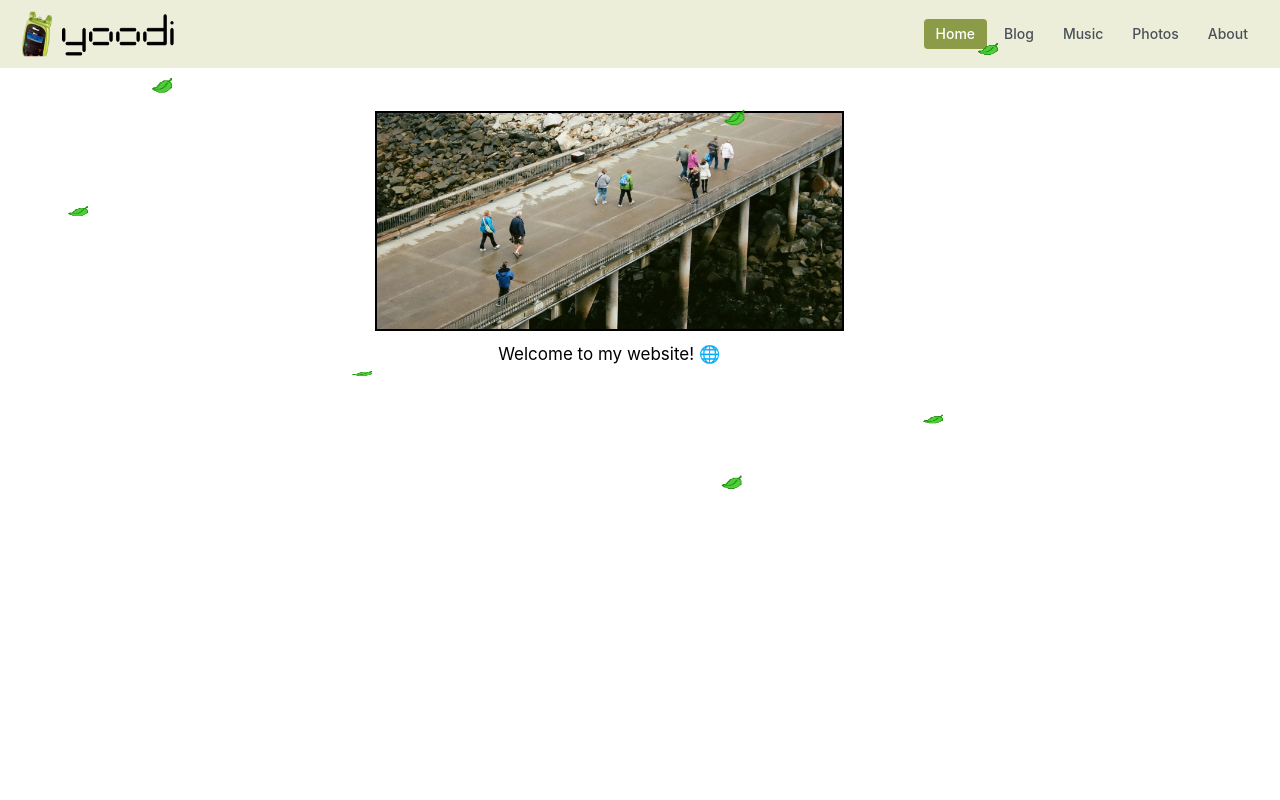
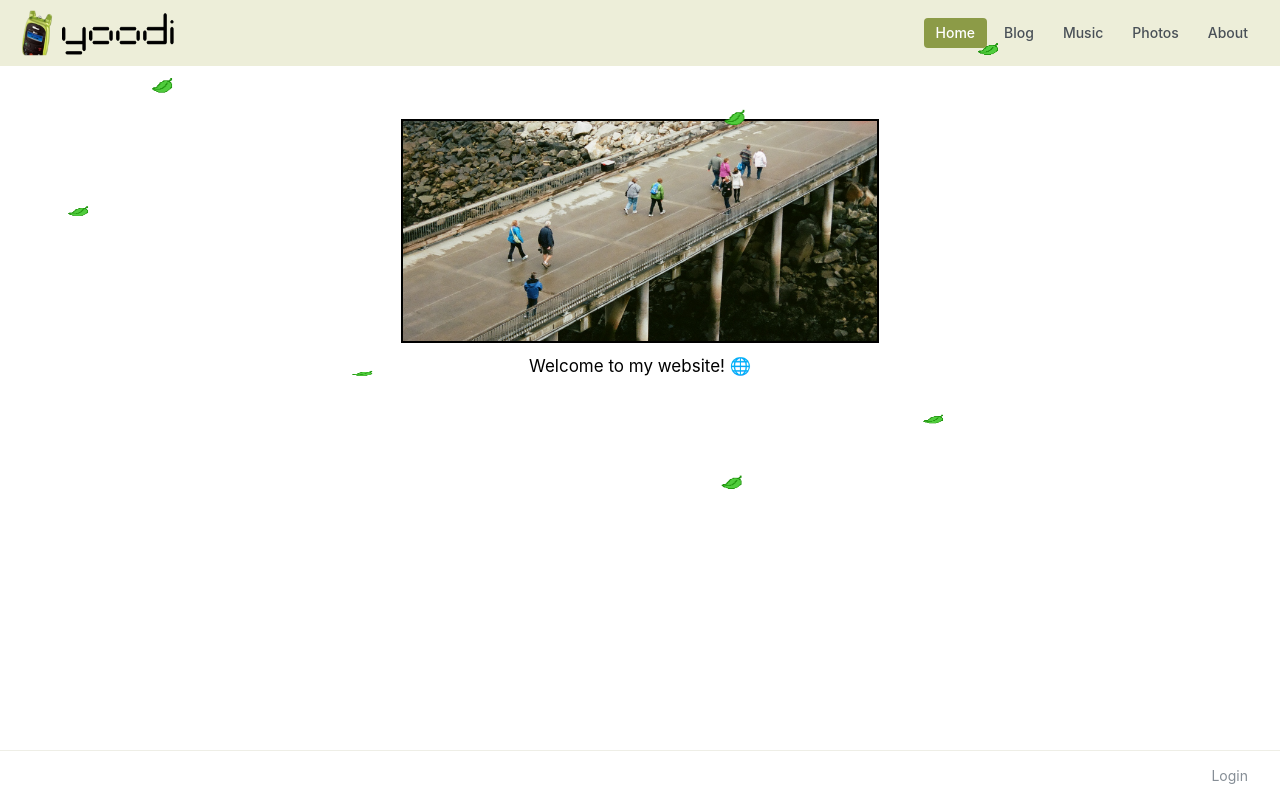
Before and after one commit to ashleyyoodi/website-vite, a React (Vite) app: page / in a window 1280 px wide. Built offline with nearby package versions, Linux system fonts and the light colour scheme.

Commit message:
add footer

```diff
--- a/src/App.tsx
+++ b/src/App.tsx
@@ -3,18 +3,19 @@ import { BrowserRouter, Route, Routes } from "react-router-dom";
 import "@mantine/core/styles.css";
 import { Flex, MantineProvider} from "@mantine/core";
 import { theme } from "./theme";
-import SimpleHeader from "./components/SimpleHeader";
+import Header from "./components/Header.js";
 import Home from "./pages/Home.js";
 import About from "./pages/About.js";
 import Photos from "./pages/Photos.js";
 import Blog from "./pages/Blog.js";
 import { Music } from "./pages/Music.js";
+import { Footer } from "./components/Footer.js";
 
 export default function App() {
   return (
   <MantineProvider theme={theme}>
         <BrowserRouter>
-          <SimpleHeader></SimpleHeader>
+          <Header></Header>
             <div className="content-wrapper">
               <Flex className="inner-content">
                 <Routes>
@@ -26,6 +27,7 @@ export default function App() {
                 </Routes>
               </Flex>
             </div>
+            <Footer></Footer>
         </BrowserRouter>
   </MantineProvider>
   );
--- /dev/null
+++ b/src/components/Footer.css
@@ -0,0 +1,11 @@
+.footer {
+    height: 50px;
+    border-top: 1px solid #eeeee6;
+    display: flex;
+    flex-direction: column;
+}
+
+.links {
+    margin-left: auto;
+    margin-right: 32px;
+}
--- /dev/null
+++ b/src/components/Footer.tsx
@@ -0,0 +1,30 @@
+import { Anchor, Group } from '@mantine/core';
+import './Footer.css';
+
+const links = [
+//   { link: '#', label: 'Contact' },
+  { link: '#', label: 'Login' }
+];
+
+export function Footer() {
+  const items = links.map((link) => (
+    <Anchor
+      c="dimmed"
+      key={link.label}
+      href={link.link}
+      lh={1}
+      onClick={(event) => event.preventDefault()}
+      size="sm"
+    >
+      {link.label}
+    </Anchor>
+  ));
+
+  return (
+    <div className="footer">
+      <div className="inner">
+        <Group className="links">{items}</Group>
+      </div>
+    </div>
+  );
+}
--- a/src/components/SimpleHeader.css
+++ b/src/components/Header.css
@@ -2,7 +2,7 @@
   position: sticky;
   top: 0;
 
-  height: rem(68px);
+  height: 68px;
   background-color: #edeed9;;
   /* border-bottom: 1px solid #7d1d06; */
   padding: 5px 20px 5px 20px;
@@ -59,7 +59,7 @@
   font-weight: 500;
 
   @mixin hover {
-    background-color: light-dark(var(--mantine-color-gray-0), var(--mantine-color-dark-6));
+    background-color: #e6e8b0;
   }
 
   [data-mantine-color-scheme] &[data-active] {
--- a/src/components/SimpleHeader.tsx
+++ b/src/components/Header.tsx
@@ -1,7 +1,7 @@
 import { useState } from 'react';
 import { Group, Burger, Flex } from '@mantine/core';
 import { useDisclosure } from '@mantine/hooks';
-import './SimpleHeader.css';
+import './Header.css';
 import { Link } from 'react-router-dom';
 
 const links = [
@@ -12,7 +12,7 @@ const links = [
   { link: '/about', label: 'About' }
 ];
 
-export default function SimpleHeader() {
+export default function Header() {
   const [opened, { toggle }] = useDisclosure(false);
   const [active, setActive] = useState(findActivePage());
 
--- a/src/components/LeafOverlay.css
+++ b/src/components/LeafOverlay.css
@@ -2,7 +2,7 @@
     width: 100vw;
     height: 100vh;
     top: 0px;
-    margin: 0 -23px 0 -23px;
+    margin: 0 -43px 0 -43px;
     position: absolute;
     pointer-events: none;
     z-index: 100;
--- a/src/style.css
+++ b/src/style.css
@@ -1,4 +1,22 @@
+html, body {
+    display: flex;
+    flex-direction: column;
+    margin:0;
+    padding:0;
+    height:100%;
+}
+
+#root {
+    display: flex;
+    flex-direction: column;
+    flex-grow: 1;
+    height: auto;
+}
+
 .content-wrapper {
+    display: flex;
+    flex-direction: column;
+    align-items: center;
     width: 100%;
     height: 100%;
     padding: 23px;
@@ -8,8 +26,9 @@
     display: flex;
     flex-direction: column;
     gap: 10px;
-    width: 95%;
+    width: 100%;
     height: 100%;
+    padding: 0 20px 0 20px;
 }
 
 .page-header {
@@ -32,7 +51,7 @@
     display: flex;
     flex-direction: column;
     gap: 10px;
-    padding-top: 20px;
+    padding-top: 30px;
 }
 
 #welcome-image {
@@ -120,6 +139,8 @@
 .photo-container {
     display: flex;
     flex-direction: column;
+    width: 100%;
+    height: 100%;
     gap: 50px;
     align-items: center;
 }
```
Lines whose indentation alone changed are shown as unchanged.
